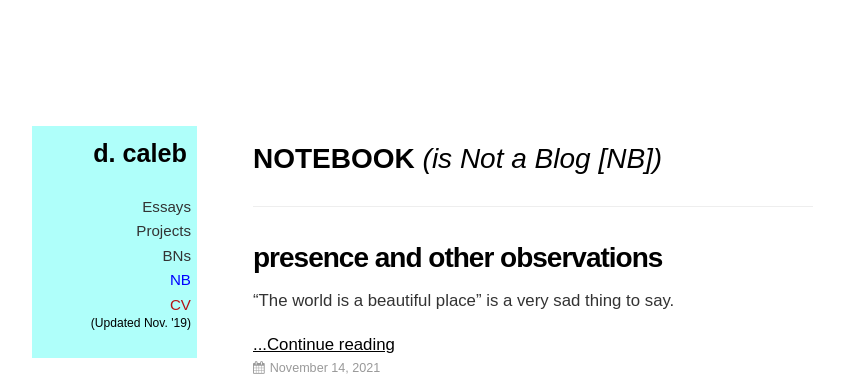
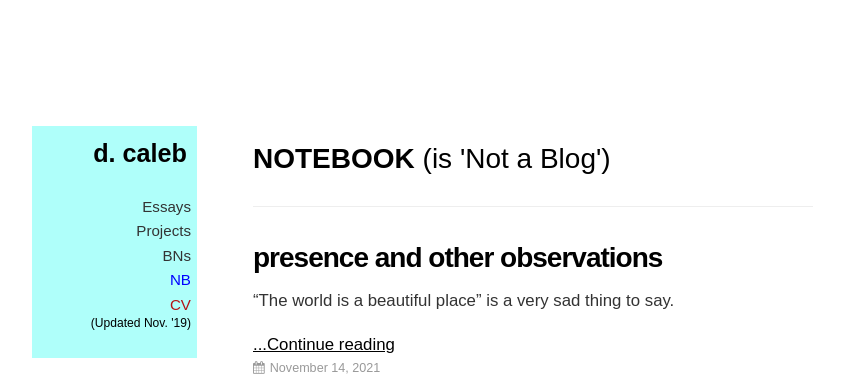
Before and after one commit to dCO2/rococo, a Jekyll site: the page built from notes/index.html, in a window 1280 px wide. Shown: the top 376 px of the page, without its empty margins (123-967 px from the left). Built offline with Jekyll 4.4.1, drawn with Linux system fonts in a browser that asks for light colours; some web fonts are replaced.

Commit message:
Textual Updates

```diff
--- a/notes/index.html
+++ b/notes/index.html
@@ -5,7 +5,7 @@ permalink: notes/
 ---
 
 
-<h1>NOTEBOOK <span style="font-weight:normal"><em>(is Not a Blog [NB])</em></span></h1>
+<h1>NOTEBOOK <span style="font-weight:normal">(is 'Not a Blog')</span></h1>
 <div class=post>
 </div>
 <br>
```
